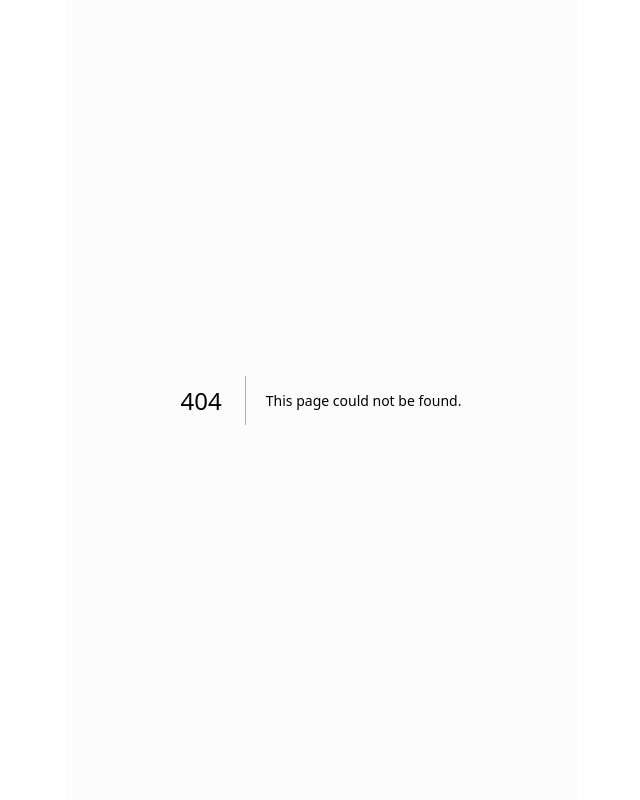
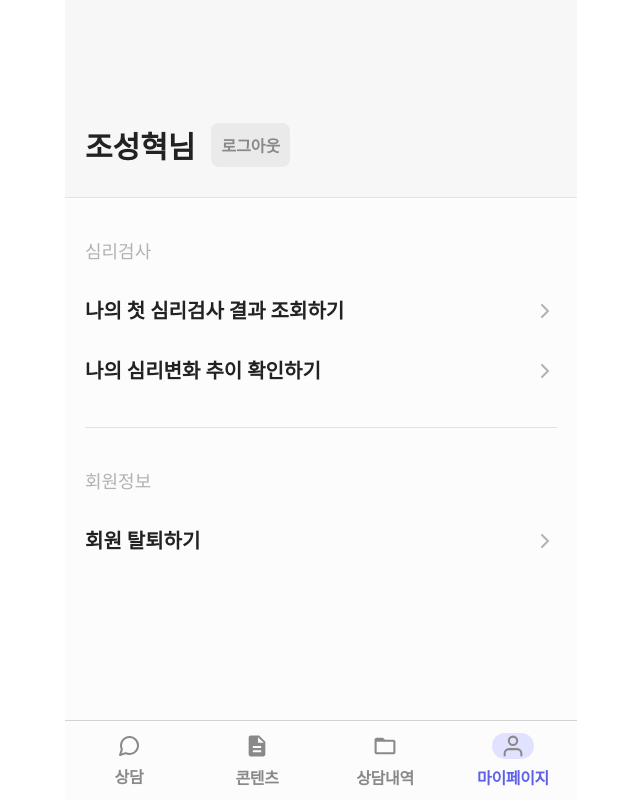
Before and after one commit to hajung00/dorandoran, a Next.js app: page /mypage in a window 1280 px wide. Before the commit this address had no page. Shown: the whole page, without its empty margins (319-959 px from the left). Built offline with nearby package versions, Linux system fonts and the light colour scheme; a web font is replaced by a local one.

Commit message:
마이페이지 생성

```diff
--- a/components/ChatSection/index.tsx
+++ b/components/ChatSection/index.tsx
@@ -43,7 +43,7 @@ interface Props {
   // setSize: (f: (index: number) => number) => any;
   setSize: any;
   isReachingEnd: boolean;
-  isLoading: boolean;
+  isLoading?: boolean;
 }
 
 const ChatSection = ({
--- /dev/null
+++ b/pages/mypage/index.tsx
@@ -0,0 +1,125 @@
+'use client';
+import styled from 'styled-components';
+import Footer from '../../components/Footer';
+import Layout from '../../components/Layout';
+import React from 'react';
+import Link from 'next/link';
+
+// import svg
+import ArrowSVG from '../../public/icons/arrow-right.svg';
+import { useRouter } from 'next/router';
+
+const Header = styled.header`
+  padding: 24% 20px 30px 20px;
+  display: flex;
+  gap: 16px;
+  border-bottom: 1px solid var(--gray03, #e3e3e3);
+  background: var(--gray01, #f7f7f7);
+
+  & > p {
+    color: var(--gray09, #222);
+    font-family: 'Pretendard';
+    font-size: clamp(26px, 6vw, 30px);
+
+    font-weight: 600;
+  }
+
+  & > button {
+    padding: 8px 10px;
+    border-radius: 8px;
+    background: var(--gray02, #eaeaea);
+    color: var(--gray06, #898989);
+    font-family: 'Pretendard';
+    font-size: clamp(14px, 4vw, 16px);
+    font-weight: 600;
+    border: none;
+    cursor: pointer;
+  }
+`;
+
+const Content = styled.div`
+  padding: 26px 20px;
+
+  .section {
+    & > p {
+      padding: 16px 0;
+      color: var(--gray05, #b2b2b2);
+      font-family: 'Pretendard';
+      font-size: 18px;
+      font-weight: 500;
+      line-height: 140%; /* 25.2px */
+    }
+
+    & > ul {
+      list-style: none;
+    }
+
+    & > ul > a {
+      display: flex;
+      align-items: center;
+      justify-content: space-between;
+      padding: 16px 0;
+      color: var(--gray09, #222);
+      font-family: 'Pretendard';
+      font-size: 20px;
+      font-weight: 600;
+      line-height: 140%; /* 28px */
+      text-decoration: none;
+    }
+
+    &:first-child::after {
+      content: '';
+      display: block;
+      widht: 100%;
+      height: 1px;
+      background: #e3e3e3;
+      margin: 26px 0;
+    }
+  }
+`;
+
+const MyPage = () => {
+  const router = useRouter();
+
+  return (
+    <Layout>
+      <Header>
+        <p>조성혁님</p>
+        <button
+          onClick={() => {
+            router.push('/logout');
+          }}
+        >
+          로그아웃
+        </button>
+      </Header>
+      <Content>
+        <div className='section'>
+          <p>심리검사</p>
+          <ul>
+            <Link href='/mypage/test-result'>
+              <li>나의 첫 심리검사 결과 조회하기</li>
+              <ArrowSVG width={24} height={24} alt={'button'} />
+            </Link>
+            <Link href='/mypage/test-change'>
+              <li>나의 심리변화 추이 확인하기</li>
+              <ArrowSVG width={24} height={24} alt={'button'} />
+            </Link>
+          </ul>
+        </div>
+        <div className='section'>
+          <p>회원정보</p>
+          <ul>
+            <Link href='/drop-out/section1'>
+              <li>회원 탈퇴하기</li>
+              <ArrowSVG width={24} height={24} alt={'button'} />
+            </Link>
+          </ul>
+        </div>
+      </Content>
+      <Footer />
+    </Layout>
+  );
+};
+
+export default MyPage;
```
Also changed, not shown: components/CounselHistoryList/index.tsx (+14 -3 lines), pages/history/[id]/index.tsx (+121 -4 lines), pages/history/index.tsx (+8 -8 lines), public/icons/arrow-right.svg (added).
